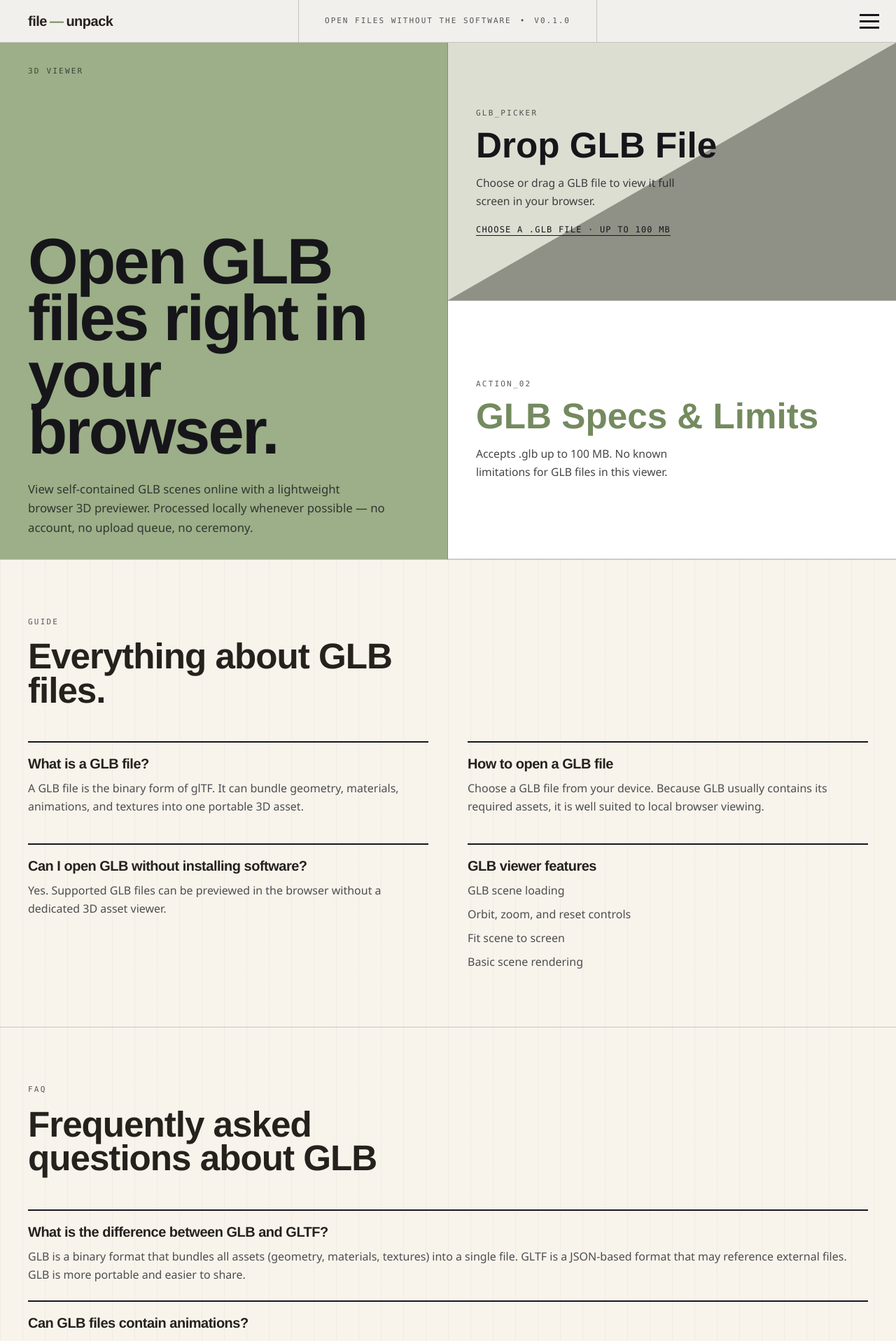
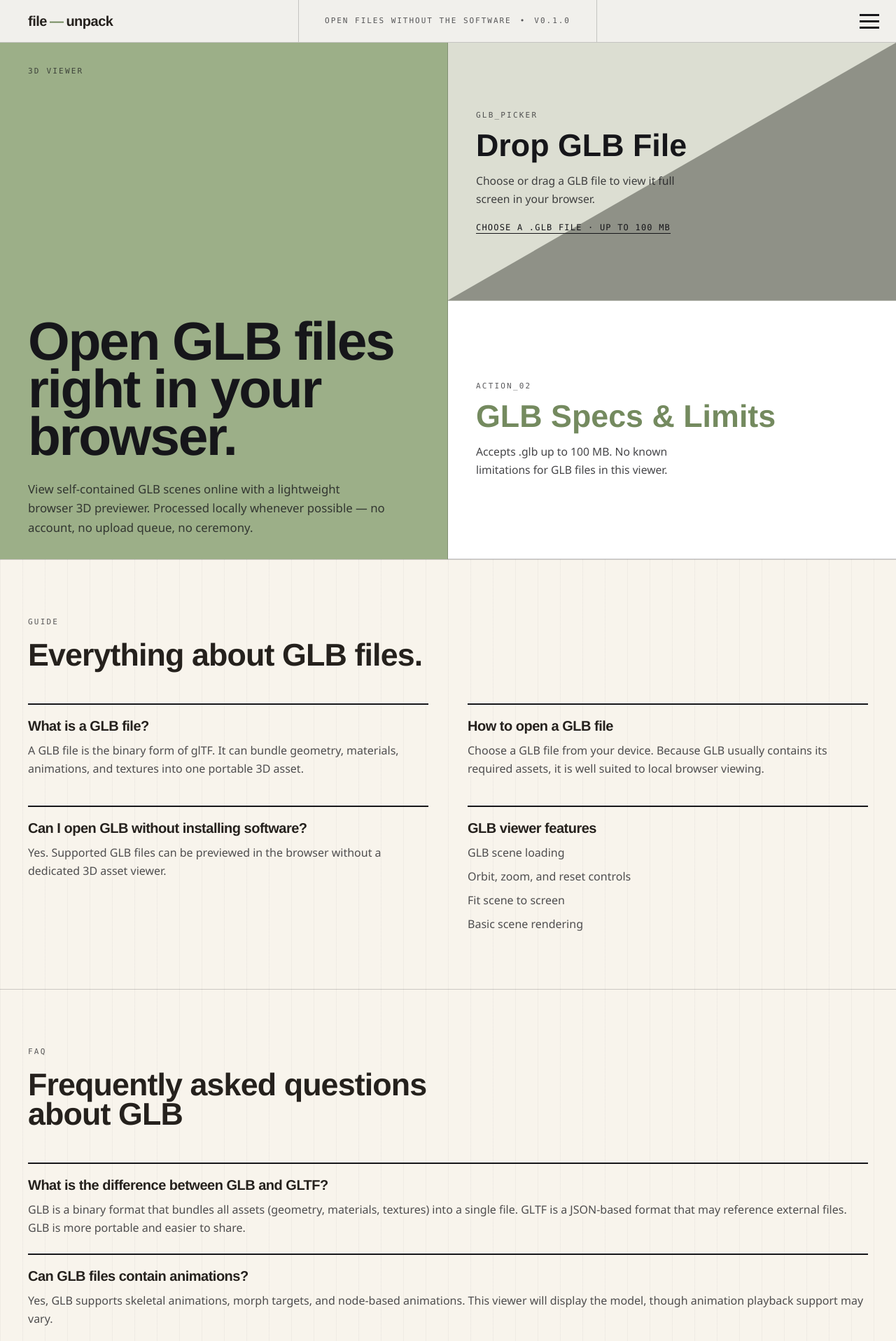
Before and after one commit to ZammadNasir/fileunpack, a Next.js app: page /open/glb in a window 1280 px wide. Shown: the top 1916 px of the page at 70% size. Built offline with nearby package versions, Linux system fonts and the light colour scheme.

Commit message:
Fixed font sizing issue

```diff
--- a/app/(site)/page.tsx
+++ b/app/(site)/page.tsx
@@ -39,7 +39,7 @@ export default function Home() {
               Browser-first file inspection
             </p>
             <div>
-              <h1 className="max-w-none font-display text-[clamp(3rem,7.2vw,6.4rem)] font-black leading-[0.88] tracking-[-0.03em] text-ink">
+              <h1 className="max-w-none font-display text-[clamp(2.5rem,6vw,5rem)] font-black leading-[0.88] tracking-[-0.03em] text-ink">
                 Open unfamiliar files right in your browser.
               </h1>
               <p className="mt-7 max-w-lg text-[1.05rem] leading-relaxed text-ink/80">
@@ -60,7 +60,7 @@ export default function Home() {
               <span className="block font-mono text-[11px] uppercase tracking-[0.2em] text-ink/70">
                 Action_02
               </span>
-              <span className="mt-3 block font-display text-[clamp(1.5rem,4vw,3.4rem)] font-black leading-none text-sage-deep">
+              <span className="mt-3 block font-display text-[clamp(1.25rem,3.5vw,2.8rem)] font-black leading-none text-sage-deep">
                 Supported Formats
               </span>
               <span className="mt-4 block max-w-xs text-[0.98rem] leading-relaxed text-ink/80">
@@ -104,7 +104,7 @@ export default function Home() {
             </p>
             <h2
               id="formats-heading"
-              className="mt-4 max-w-xl font-display text-[clamp(2rem,4vw,3.4rem)] font-black leading-[0.95] tracking-[-0.02em]"
+              className="mt-4 max-w-xl font-display text-[clamp(1.75rem,3.5vw,2.8rem)] font-black leading-[0.95] tracking-[-0.02em]"
             >
               A focused first set of file viewers.
             </h2>
@@ -152,7 +152,7 @@ export default function Home() {
         </p>
         <h2
           id="how-heading"
-          className="mt-4 font-display text-[clamp(2rem,4vw,3.4rem)] font-black leading-[0.95] tracking-[-0.02em]"
+          className="mt-4 font-display text-[clamp(1.75rem,3.5vw,2.8rem)] font-black leading-[0.95] tracking-[-0.02em]"
         >
           Choose, identify, view.
         </h2>
--- a/app/(site)/privacy/page.tsx
+++ b/app/(site)/privacy/page.tsx
@@ -44,8 +44,9 @@ export default function PrivacyPage() {
         <p className="eyebrow">Privacy</p>
         <h1>Your files are yours.</h1>
         <p>
-          {siteConfig.name} is built browser-first: supported files are processed directly in your
-          browser whenever possible, so there is no reason to keep them on a server.
+          {siteConfig.name} is built browser-first: supported files are
+          processed directly in your browser whenever possible, so there is no
+          reason to keep them on a server.
         </p>
       </section>
 
@@ -60,7 +61,7 @@ export default function PrivacyPage() {
 
       <p className="local-note mb-6 mt-10">
         Questions about data handling? Reach us at{" "}
-        <a href="mailto:feedback@fileunpack.com">feedback@fileunpack.com</a>.
+        <a href="mailto:feedback@fileunpack.com">zammadnasir@gmail.com</a>.
       </p>
     </main>
   );
--- a/app/globals.css
+++ b/app/globals.css
@@ -107,18 +107,18 @@
   h1 {
     max-width: 900px;
     margin-bottom: 1rem;
-    font-size: clamp(3rem, 9vw, 7.4rem);
+    font-size: clamp(2.5rem, 6vw, 5rem);
     line-height: 0.92;
   }
 
   h2 {
     margin-bottom: 1rem;
-    font-size: clamp(2rem, 4vw, 3.6rem);
+    font-size: clamp(1.75rem, 3.5vw, 2.8rem);
     line-height: 1;
   }
 
   h3 {
-    font-size: 1.55rem;
+    font-size: 1.25rem;
   }
 
   p {
--- a/components/format/FormatPageContent.tsx
+++ b/components/format/FormatPageContent.tsx
@@ -16,7 +16,7 @@ export function FormatPageContent({ format }: FormatPageContentProps) {
             {format.category} viewer
           </p>
           <div>
-            <h1 className="max-w-none font-display text-[clamp(3rem,7.2vw,6.4rem)] font-black leading-[0.88] tracking-[-0.03em] text-ink">
+            <h1 className="max-w-none font-display text-[clamp(2.5rem,6vw,5rem)] font-black leading-[0.88] tracking-[-0.03em] text-ink">
               Open {format.name} files right in your browser.
             </h1>
             <p className="mt-7 max-w-lg text-[1.05rem] leading-relaxed text-ink/80">
@@ -36,7 +36,7 @@ export function FormatPageContent({ format }: FormatPageContentProps) {
             <span className="block font-mono text-[11px] uppercase tracking-[0.2em] text-ink/70">
               Action_02
             </span>
-            <span className="mt-3 block font-display text-[clamp(1.5rem,4vw,3.4rem)] font-black leading-none text-sage-deep">
+            <span className="mt-3 block font-display text-[clamp(1.25rem,3.5vw,2.8rem)] font-black leading-none text-sage-deep">
               {format.name} Specs &amp; Limits
             </span>
             <span className="mt-4 block max-w-xs text-[0.98rem] leading-relaxed text-ink/80">
@@ -56,7 +56,7 @@ export function FormatPageContent({ format }: FormatPageContentProps) {
         </p>
         <h2
           id="format-guide"
-          className="mt-4 max-w-xl font-display text-[clamp(2rem,4vw,3.4rem)] font-black leading-[0.95] tracking-[-0.02em]"
+          className="mt-4 max-w-xl font-display text-[clamp(1.75rem,3.5vw,2.8rem)] font-black leading-[0.95] tracking-[-0.02em]"
         >
           Everything about {format.name} files.
         </h2>
@@ -106,7 +106,7 @@ export function FormatPageContent({ format }: FormatPageContentProps) {
         </p>
         <h2
           id="faqs"
-          className="mt-4 max-w-xl font-display text-[clamp(2rem,4vw,3.4rem)] font-black leading-[0.95] tracking-[-0.02em]"
+          className="mt-4 max-w-xl font-display text-[clamp(1.75rem,3.5vw,2.8rem)] font-black leading-[0.95] tracking-[-0.02em]"
         >
           Frequently asked questions about {format.name}
         </h2>
@@ -133,7 +133,7 @@ export function FormatPageContent({ format }: FormatPageContentProps) {
           </p>
           <h2
             id="related-formats"
-            className="mt-4 font-display text-[clamp(2rem,4vw,3.4rem)] font-black leading-[0.95] tracking-[-0.02em]"
+            className="mt-4 font-display text-[clamp(1.75rem,3.5vw,2.8rem)] font-black leading-[0.95] tracking-[-0.02em]"
           >
             Related formats
           </h2>
--- a/components/uploader/DropFileCard.tsx
+++ b/components/uploader/DropFileCard.tsx
@@ -107,7 +107,7 @@ export function DropFileCard({ preferredFormat }: DropFileCardProps) {
         <span className="block font-mono text-[11px] uppercase tracking-[0.2em] text-ink/70">
           {preferredFormat ? `${preferredFormat.name}_Picker` : "Action_01"}
         </span>
-        <span className="mt-3 block font-display text-[clamp(1.5rem,4vw,3.4rem)] font-black leading-none text-ink">
+        <span className="mt-3 block font-display text-[clamp(1.25rem,3.5vw,2.8rem)] font-black leading-none text-ink">
           Drop {preferredFormat ? `${preferredFormat.name} File` : "File"}
         </span>
         <span className="mt-4 block max-w-xs text-[0.98rem] leading-relaxed text-ink/80">
```
